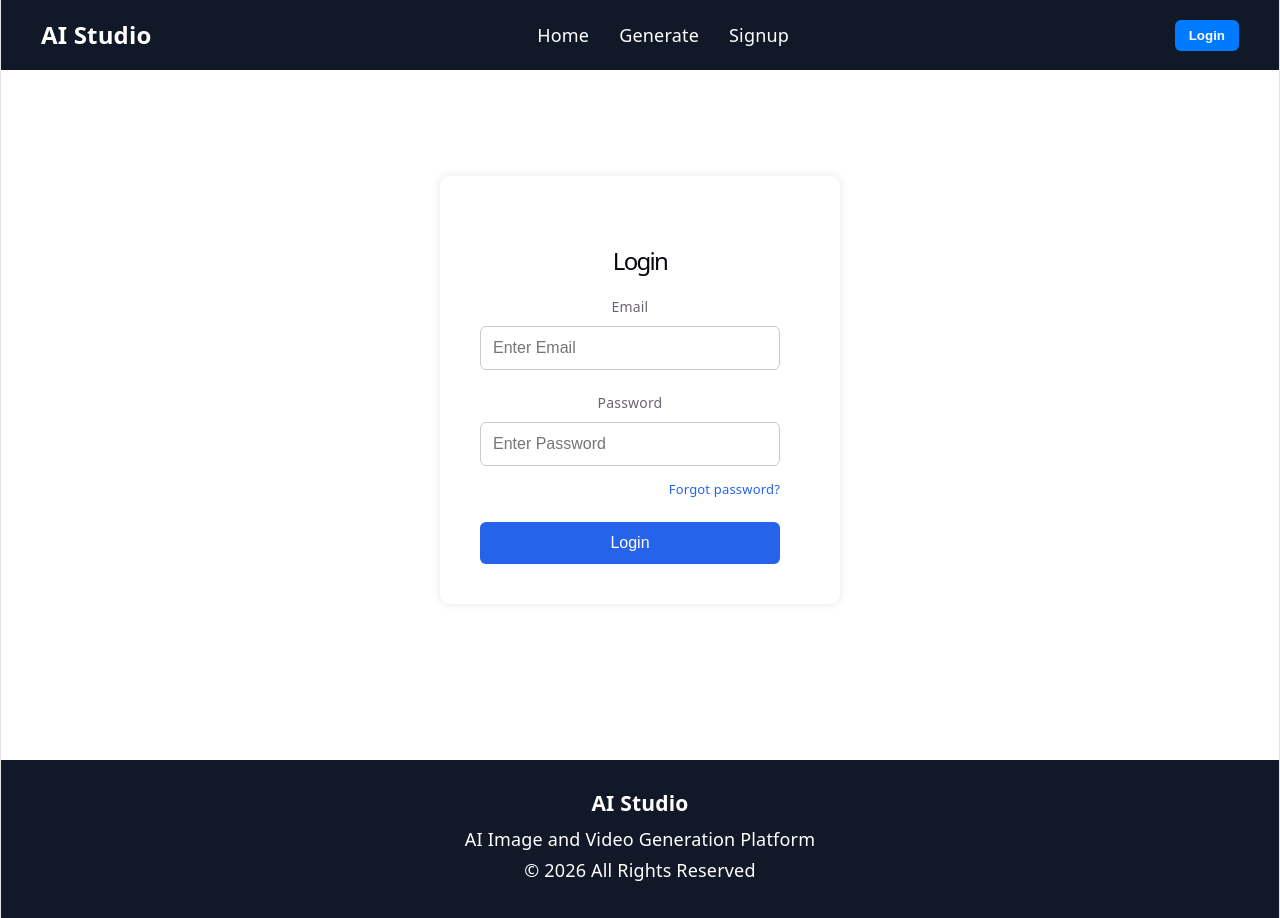
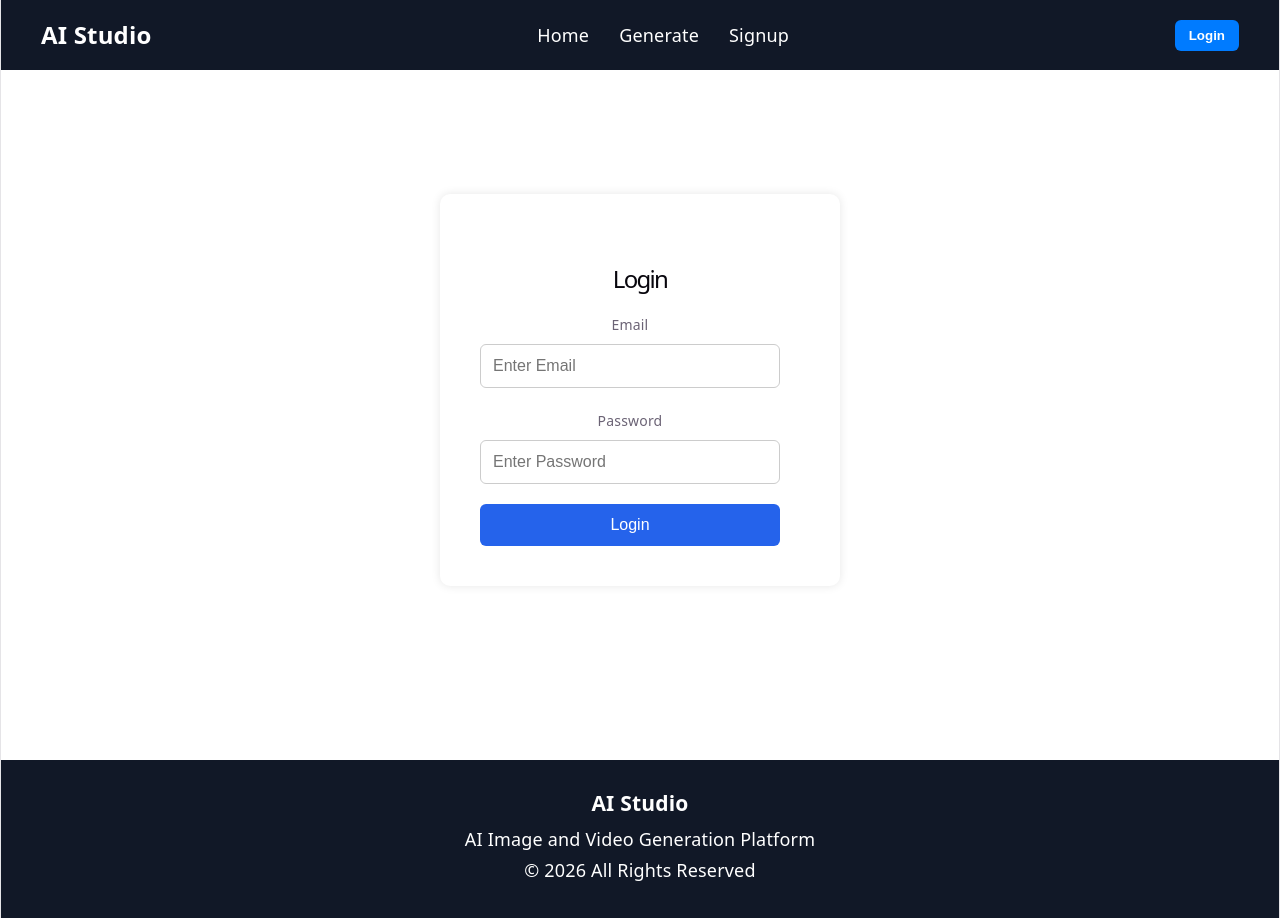
Before and after one commit to mahak540/frontend-ai, a React app: page /login in a window 1280 px wide. Built offline with nearby package versions, Linux system fonts and the light colour scheme; no server answers; the HTML template or start-up script is replaced by a standard one.

Commit message:
Remove 'Forgot password?' link from Login page
Removed the 'Forgot password?' link from the login page.

```diff
--- a/src/pages/Login.jsx
+++ b/src/pages/Login.jsx
@@ -79,11 +79,7 @@ export default function Login() {
               />
             </label>
 
-            <div className="login-options">
-              <a href="/forgot-password" className="forgot-link">
-                Forgot password?
-              </a>
-            </div>
+
 
             <button type="submit">
               Login
```
